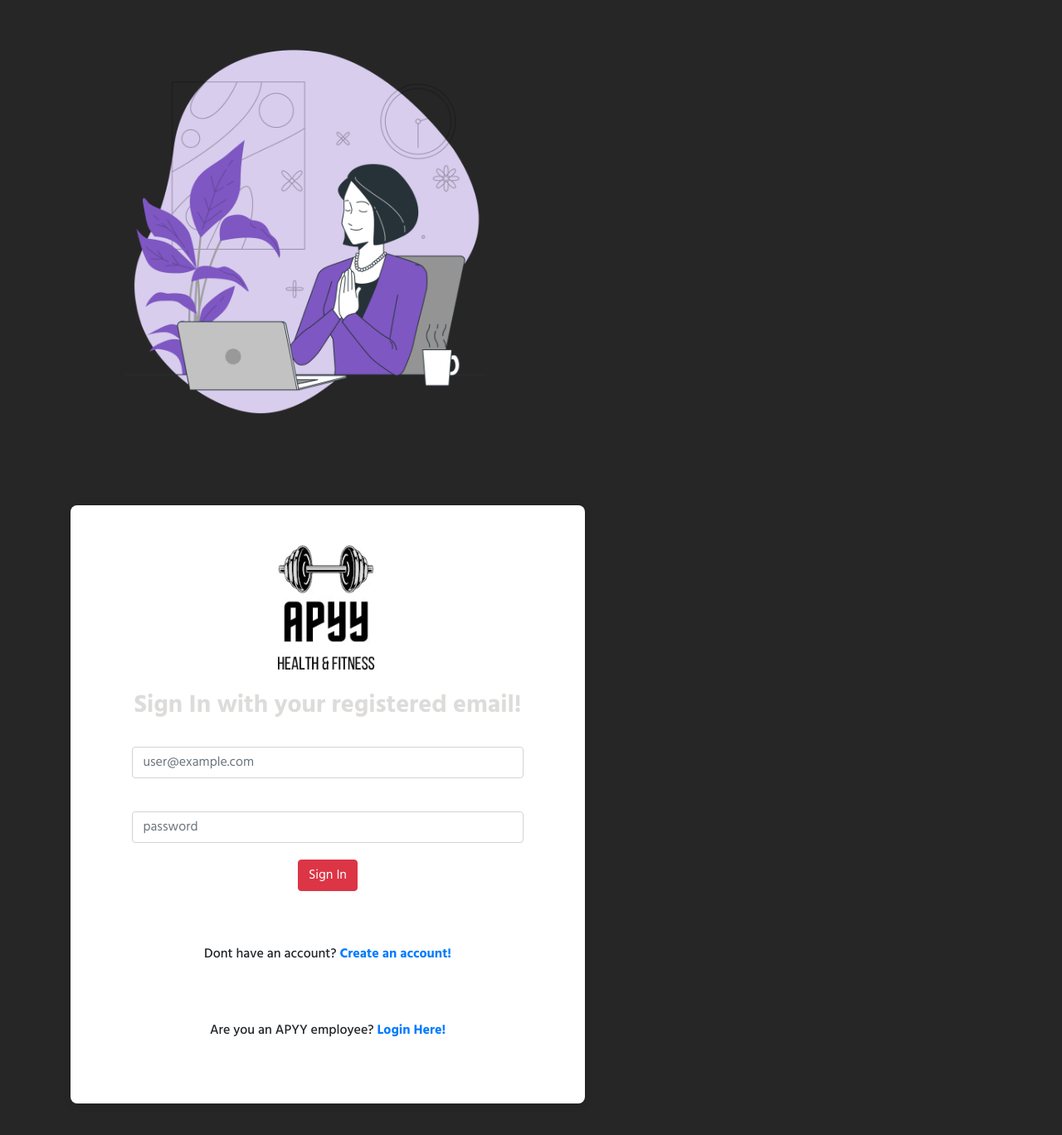
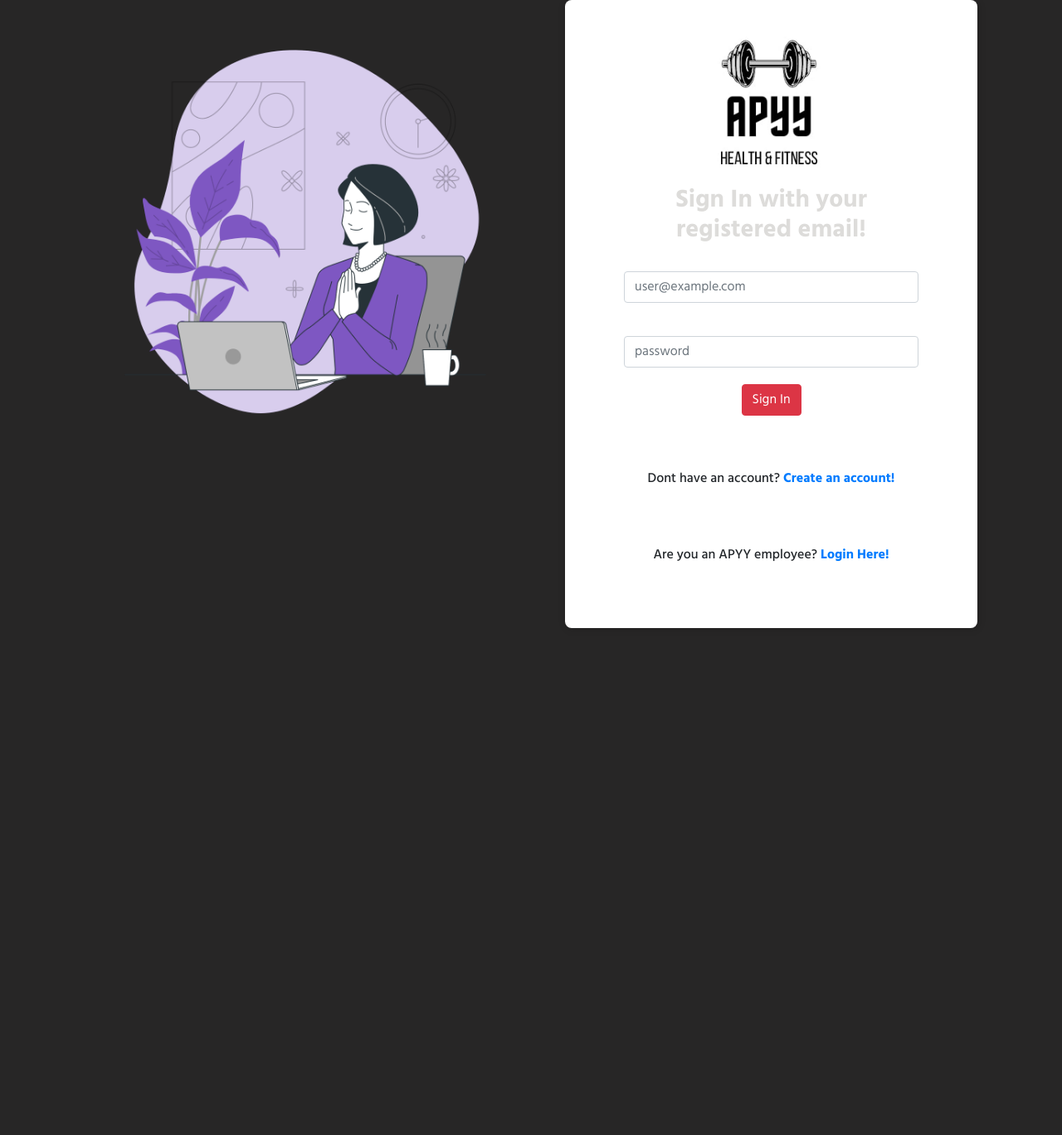
Before and after one commit to imGaurav3/295b_final_project, a React (Create React App) app in the folder frontend/: page /login in a window 1280 px wide. Shown: the top 1368 px of the page at 83% size. After the commit the page ends 800 px from the top, so only its background shows below. Built offline with nearby package versions, Linux system fonts and the light colour scheme.

Commit message:
Login page fix column orientation

```diff
--- a/frontend/src/App.css
+++ b/frontend/src/App.css
@@ -133,6 +133,7 @@ body {
 
 .login-page{
   background-color: #272626;
+  display: flex;
   font-family: "Hind", sans-serif;
   font-weight: 500;
   font-style: normal;;
--- a/frontend/src/components/Login/Login.js
+++ b/frontend/src/components/Login/Login.js
@@ -94,8 +94,8 @@ class Login extends PureComponent {
               />
             </div>
           </MDBCol>
-          <MDBCol col='6' className='mb-5'>
-            <form className='Auth-form'>
+          <MDBCol col='6' className='mb-5 Auth-form'>
+            {/* <form className='Auth-form'> */}
               <div className='Auth-form-content'>
                 <div className='text-center'>
                   <img src={logo} style={{ width: '185px' }} alt='logo' />
@@ -147,7 +147,7 @@ class Login extends PureComponent {
                   </p>
                 </div>
               </div>
-            </form>
+            {/* </form> */}
           </MDBCol>
         </MDBRow>
       </MDBContainer>
```
